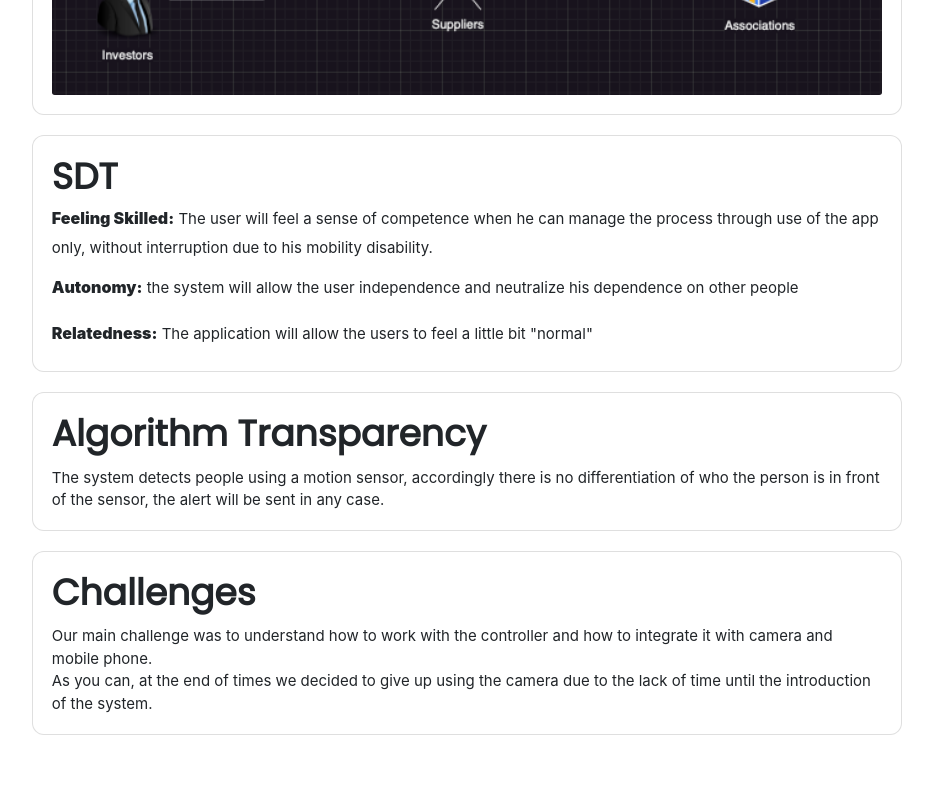
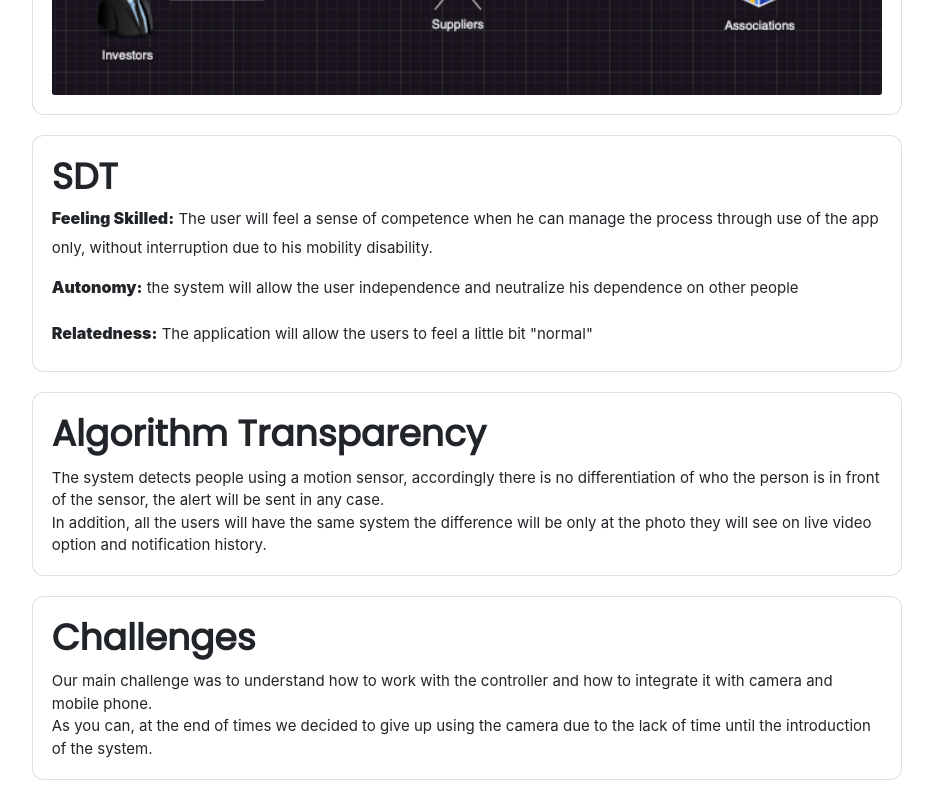
Before and after one commit to EdenBar01/Requierment-Engineering-Project, a plain HTML site: page index.html in a window 1280 px wide. Shown: the part 6518-7318 px from the top of the page, without its empty margins (343-1276 px from the left). Before the commit the page ends 7273 px from the top, so only its background shows below. Drawn offline with nearby package versions, Linux system fonts and the light colour scheme.

Commit message:
update alg trans. content

```diff
--- a/index.html
+++ b/index.html
@@ -299,7 +299,9 @@
       <h2 class="card-title">Algorithm Transparency</h2>
       <p class="card-text">The system detects people using a motion sensor,
         accordingly there is no differentiation of who the person is in front of the sensor,
-        the alert will be sent in any case.
+        the alert will be sent in any case.<br>
+        In addition, all the users will have the same system the difference will be only at the photo
+        they will see on live video option and notification history.
       </p>
     </div>
   </div>
```
